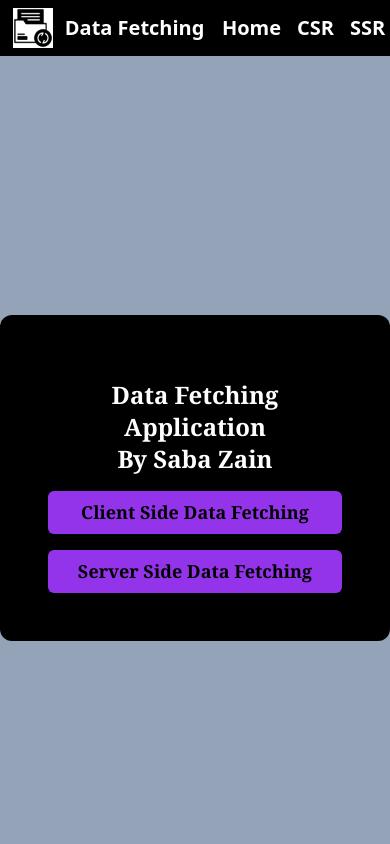
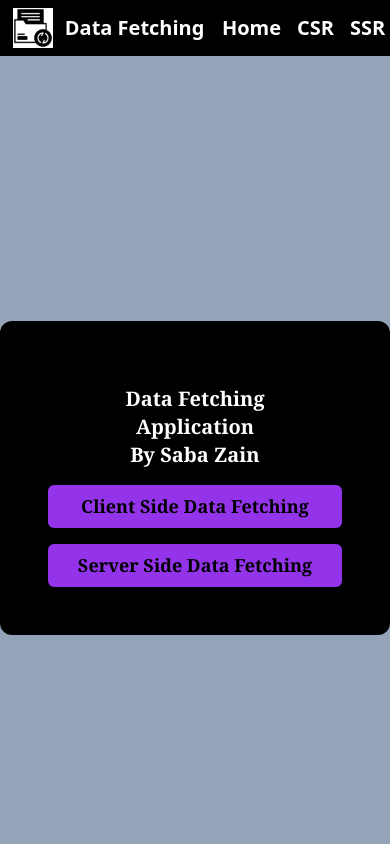
Before and after one commit to SabaZain/datafetching-assignment7, a Next.js app: page / in a window 390 px wide. Shown: the top 844 px of the page. Built offline with nearby package versions, Linux system fonts and the light colour scheme.

Commit message:
Update page.tsx

```diff
--- a/src/app/page.tsx
+++ b/src/app/page.tsx
@@ -7,7 +7,7 @@ const HomePage = () => {
 
     <div className='flex flex-col items-center justify-center h-screen bg-slate-400 border-black'>
       <div className='bg-black p-12 border-neutral-900 rounded-xl'>
-      <h1 className='text-2xl text-center text-white font-serif font-bold p-4'>Data Fetching Application <br/> By Saba Zain</h1>
+      <h1 className='text-xl md:text-2xl lg:text-2xl text-center text-white font-serif font-bold p-4'>Data Fetching Application <br/> By Saba Zain</h1>
       <div className='grid gap-4'>
       <button className='bg-purple-600 hover:bg-red-400 hover:text-white border-black rounded-md p-2 text-[18px] font-serif font-bold'><Link href="Client-Side">Client Side Data Fetching </Link></button>
       <button className='bg-purple-600 hover:bg-red-400 hover:text-white border-black rounded-md p-2 text-[18px] font-serif font-bold'><Link href="Server-Side">Server Side Data Fetching</Link></button>
```
